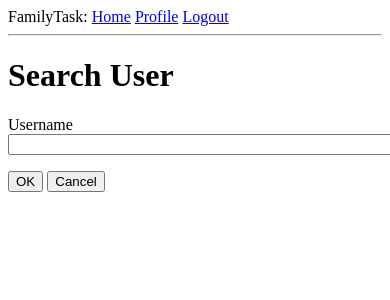
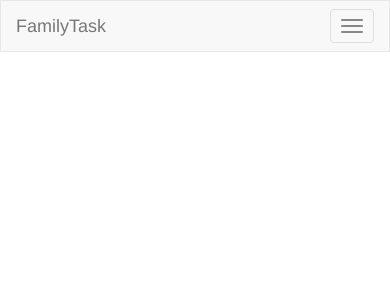
Before and after one commit to DoctorLecteur/familyTask, a Flask app: page /search_user in a window 390 px wide; the page is wider, and only the part inside the window is pictured. Shown: the top 300 px of that part. Run offline with Flask 2, Linux system fonts and the light colour scheme; the visitor is signed in with stand-in values (Sample User, id 1); data comes from the database, SQL or seed files in the repository; parts of the project's set-up code (start-up, migrations or seed data) failed here and were passed over; some libraries are stand-ins or nearby versions.

Commit message:
add style bootstrap add code for modal form

```diff
--- a/app/__init__.py
+++ b/app/__init__.py
@@ -1,14 +1,18 @@
+from jinja2.utils import markupsafe
 from flask import Flask
 from config import Config
 from flask_sqlalchemy import SQLAlchemy
 from flask_migrate import Migrate
 from flask_login import LoginManager
+from flask_bootstrap import Bootstrap
 
+markupsafe.Markup()
 app = Flask(__name__)
 app.config.from_object(Config)
 db = SQLAlchemy(app)
 migrate = Migrate(app, db)
 login = LoginManager(app)
 login.login_view = 'login'
+bootstrap = Bootstrap(app)
 
 from app import routes, models
--- a/app/forms.py
+++ b/app/forms.py
@@ -32,6 +32,8 @@ class RegistrationForm(FlaskForm):
             raise ValidationError('Please use a different email address.')
 
 class SearchUserForm(FlaskForm):
-    username = StringField('Username')
+    username = StringField('Username',
+                           validators=[DataRequired(),
+                                       Length(min=5, max=64, message='Name length must be between %(min)d and %(max)dcharacters')])
     submit = SubmitField('OK')
     cancel = SubmitField('Cancel')
--- a/app/routes.py
+++ b/app/routes.py
@@ -56,6 +56,7 @@ def user(username):
 @app.route('/search_user', methods=['GET', 'POST'])
 @login_required
 def search():
+    print('search user')
     search_from = SearchUserForm()
     if request.method == 'POST' and request.form.get('cancel') is not None:
         return redirect(url_for('user', username=current_user.username))
@@ -75,4 +76,5 @@ def search():
         db.session.commit()
         flash('You are creating family with {}!'.format(user_partner.username))
         return redirect(url_for('user', username=current_user.username))
-    return render_template('search_user.html', title='Search User', form=search_from)
+    print('show modal form')
+    return render_template('_modal_search_user.html', title='Search User', form=search_from)
--- /dev/null
+++ b/app/templates/_modal_search_user.html
@@ -0,0 +1,21 @@
+{% extends "base.html" %}
+{% from 'bootstrap/wtf.html' import wtf %}
+
+<form id="ModalForm" name="stepForm" class="form" method="post">
+  <div class="modal-header">
+    <button type="button" class="close" data-dismiss="modal" aria-label="close">
+      <span aria-hidden="true">&times;</span>
+    </button>
+    <h4 class="modal-title">{{ title }}</h4>
+  </div>
+  <div class="modal-body">
+
+    {{ form.hidden_tag() }}
+    {{ wtf(form.username) }}
+
+  </div>
+  <div class="modal-footer">
+    <button type="button" class="btn btn-default" data-dismiss="modal">Cancel</button>
+    <button id="submit" type="submit" class="btn btn-success">OK</button>
+  </div>
+</form>
--- a/app/templates/base.html
+++ b/app/templates/base.html
@@ -1,33 +1,103 @@
-<!doctype html>
-<html>
+{% extends 'bootstrap/base.html' %}
+
+{% block title %}
+   {% if title %}{{ title }} - FamilyTask{% else %}Welcome to FamilyTask{% endif %}
+{% endblock %}
+
+{% block navbar %}
+    <nav class="navbar navbar-default">
+       <div class="container">
+           <div class="navbar-header">
+               <button type="button" class="navbar-toggle collapsed" data-toggle="collapse" data-tagret="#bs-example-navbar-collapse-1" aria-expanded="false">
+                   <span class="sr-only">Toggle navigation</span>
+                   <span class="icon-bar"></span>
+                   <span class="icon-bar"></span>
+                   <span class="icon-bar"></span>
+               </button>
+               <a class="navbar-brand" href="{{ url_for('index') }}">FamilyTask</a>
+           </div>
+       </div>
+       <div class="collapse navbar-collapse" id="bs-example-navbar-collapse-1">
+           <ul class="nav navbar-nav">
+               <li><a href="{{ url_for('index') }}">FamilyTask</a></li>
+               {% if current_user.is_anonymous %}
+               <li><a href="{{ url_for('login') }}">Login</a></li>
+               {% else %}
+               <li><a href="{{ url_for('user', username=current_user.username) }}">Profile</a></li>
+               <li><a href="{{ url_for('logout') }}">Logout</a></li>
+               {% endif %}
+           </ul>
+       </div>
+    </nav>
+{% endblock %}
+
+{% block content %}
     <head>
-        {% if title %}
-        <title>{{ title }} - FamilyTask</title>
-        {% else %}
-        <title>Welcome to FamilyTask</title>
-        {% endif %}
+    <!-- Dynamic Modal -->
+    <div class="modal fade" id="Modal" tabindex="-1" role="dialog" aria-labelledby="FormModal" aria-hidden="true">
+        <div class="modal-dialog">
+            <div class="modal-content">
+
+            </div>
+        </div>
+    </div>
+    <!-- End Dynamic Modal -->
     </head>
-    <body>
-        <div>
-            FamilyTask:
-            <a href="{{ url_for('index') }}">Home</a>
-            {% if current_user.is_anonymous %}
-            <a href="{{ url_for('login') }}">Login</a>
-            {% else %}
-            <a href="{{ url_for('user', username=current_user.username) }}">Profile</a>
-            <a href="{{ url_for('logout') }}">Logout</a>
-            {% endif %}
-        </div>
-        <hr>
+    <div class="container">
         {% with messages = get_flashed_messages() %}
         {% if messages %}
-        <ul>
             {% for message in messages %}
-            <li>{{ message }}</li>
+                <div class="alert alert-info" role="alert">{{ message }}</div>
             {% endfor %}
-        </ul>
         {% endif %}
         {% endwith %}
-        {% block content %}{% endblock %}
-    </body>
-</html>
+
+        {# содержимое приложения которое должно быть предоставлено в блоке app_content #}
+        {% block app_content %}{% endblock %}
+    </div>
+{% endblock %}
+
+{% block scripts %}
+    {{ super() }}
+    <script>
+        $(document).ready(function () {
+            $('.edit-modal-opener').click(function () {
+                var url = $(this).data('whatever');
+                $.get(url, function (data) {
+                    $('#Modal .modal-content').html(data);
+                    $('#Modal').modal();
+
+                    $('#submit').click(function (event) {
+                        event.preventDefault();
+                        $.post(url, data = $('#ModalForm').serialize(),
+                        function(data) {
+
+                            if (data.status == 'ok') {
+
+                                $('#Modal').modal('hide');
+                                location.reload();
+
+                            } else {
+
+                                var obj = JSON.parse(data);
+                                for (var key in obj) {
+
+                                    if (obj.hasOwnProperty(key)) {
+                                        var value = obj[key];
+                                    }
+
+                                }
+
+                                $('.help-block').remove()
+                                $('<p class="help-block">' + value + '</p>').insertAfter('#' + key);
+                                $('.form-group').addClass('has-error')
+
+                            }
+
+                        })
+                    });
+                })
+            });
+        });
+    </script>
+{% endblock %}
--- a/app/templates/user.html
+++ b/app/templates/user.html
@@ -1,4 +1,5 @@
 {% extends "base.html" %}
+{% from 'bootstrap/wtf.html' import wtf %}
 
 {% block content %}
     <table>
@@ -9,7 +10,8 @@
                 {% if current_user.is_authenticated %}
                     {% if not current_user.is_family(user) %}
                         <p>У вас нет семьи</p>
-                        <p><a href="{{ url_for('search') }}">Search user</a></p>
+                        <p><a class="edit-modal-opener" data-toggle="modal"
+                              data-whatever="{{ url_for('search') }}" href="#">Search user</a></p>
                     {% else %}
                         <p>У вас есть семья c {{ current_user.get_partner(user) }}</p>
                     {% endif %}
```
Also changed, not shown: app/templates/register.html (+7 -33 lines).
